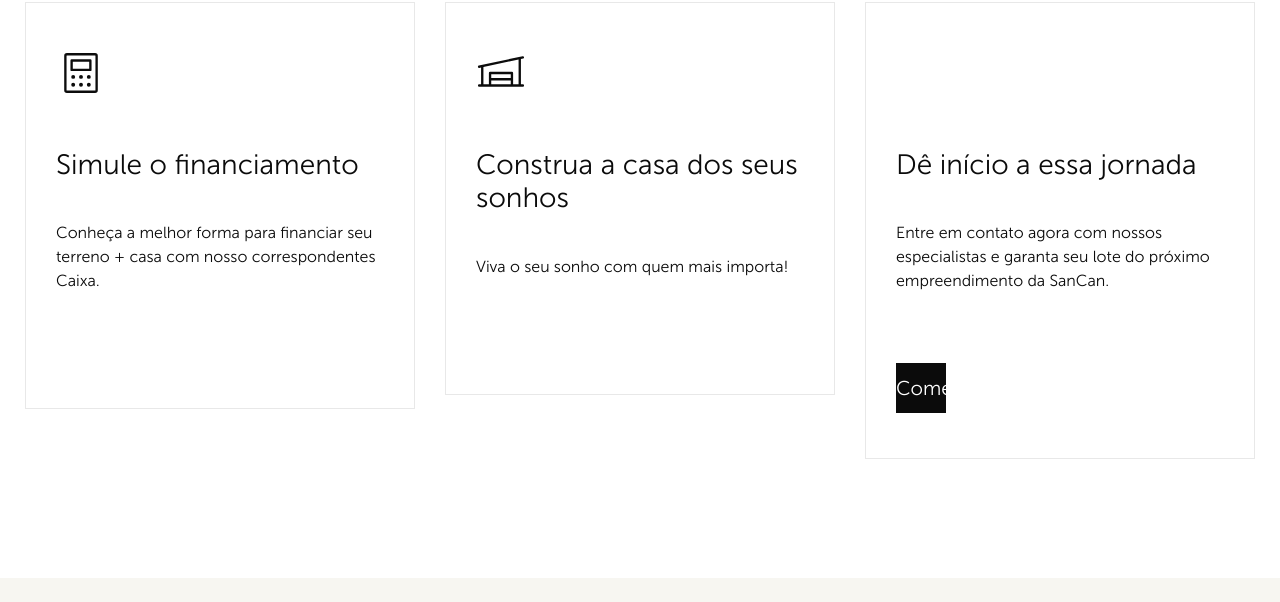
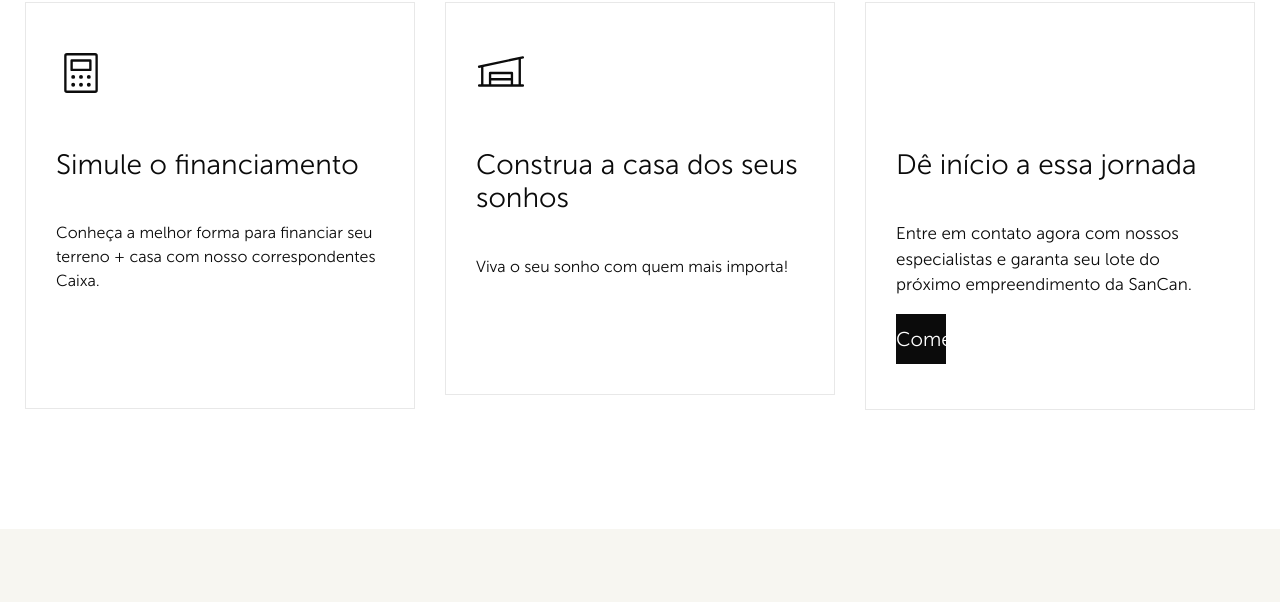
Before and after one commit to franklinsouza/sancan, a plain HTML site: page index.html in a window 1280 px wide. Shown: the part 3196-3798 px from the top of the page. Drawn offline with nearby package versions, Linux system fonts and the light colour scheme; files that its build step writes are made by us from their sources.

Commit message:
Correção do cta

```diff
--- a/css/style.css
+++ b/css/style.css
@@ -1304,12 +1304,22 @@ a:hover {
   fill: #FFF;
 }
 .icon-content.cta a.button {
-  padding: 2px 25px;
+  padding: 22px 25px;
   background-color: #fff;
   width: initial;
   height: initial;
   color: #FF4919;
-}
+  line-height: 12px;
+  margin: 0;
+  display: flex;
+  align-items: center;
+  justify-content: center;
+  font-size: 20px;
+}
+.icon-content.cta p {
+  margin-bottom: 30px;
+}
+
 /* SIDE IMAGE */
 .side-image {
   width: 100%;
--- a/index.html
+++ b/index.html
@@ -349,8 +349,8 @@
             <svg xmlns="http://www.w3.org/2000/svg" width="50" height="50" fill="#FFF" viewBox="0 0 256 256"><path d="M239.18,97.26A16.38,16.38,0,0,0,224.92,86l-59-4.76L143.14,26.15a16.36,16.36,0,0,0-30.27,0L90.11,81.23,31.08,86a16.46,16.46,0,0,0-9.37,28.86l45,38.83L53,211.75a16.38,16.38,0,0,0,24.5,17.82L128,198.49l50.53,31.08A16.4,16.4,0,0,0,203,211.75l-13.76-58.07,45-38.83A16.43,16.43,0,0,0,239.18,97.26Zm-15.34,5.47-48.7,42a8,8,0,0,0-2.56,7.91l14.88,62.8a.37.37,0,0,1-.17.48c-.18.14-.23.11-.38,0l-54.72-33.65a8,8,0,0,0-8.38,0L69.09,215.94c-.15.09-.19.12-.38,0a.37.37,0,0,1-.17-.48l14.88-62.8a8,8,0,0,0-2.56-7.91l-48.7-42c-.12-.1-.23-.19-.13-.5s.18-.27.33-.29l63.92-5.16A8,8,0,0,0,103,91.86l24.62-59.61c.08-.17.11-.25.35-.25s.27.08.35.25L153,91.86a8,8,0,0,0,6.75,4.92l63.92,5.16c.15,0,.24,0,.33.29S224,102.63,223.84,102.73Z"></path></svg>
           </figure>
           <h3>Dê início a essa jornada</h3>
-          <small>Entre em contato agora com nossos especialistas e garanta seu lote do próximo empreendimento da SanCan.</small>
-          <a href="#sales-specialist-form" class="button" data-fancybox="">
+          <p>Entre em contato agora com nossos especialistas e garanta seu lote do próximo empreendimento da SanCan.</p>
+          <a href="#sales-specialist-form" class="button" data-fancybox title="Começar">
             Começar
           </a>
         </div>
```
